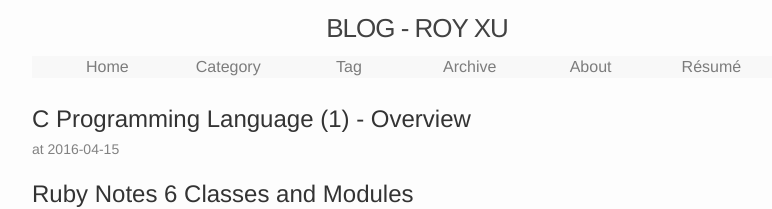
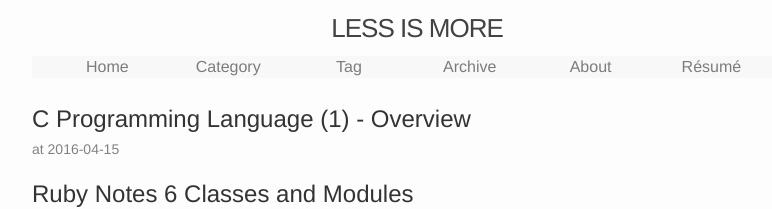
Before and after one commit to ousiax/ousiax.github.io, a Jekyll site: the page built from index.html, in a window 1280 px wide. Shown: the top 209 px of the page, without its empty margins (223-995 px from the left). Built offline with Jekyll 4.4.1, drawn with Linux system fonts in a browser that asks for light colours; the list of posts is cut into pages by our own code.

Commit message:
Update site's title.

```diff
--- a/_config.yml
+++ b/_config.yml
@@ -6,7 +6,7 @@
 # 'jekyll serve'. If you change this file, please restart the server process.
 
 # Site settings
-title: Blog - Roy Xu
+title: LESS IS MORE
 email: qqbuby@gmail.com
 description: > # this means to ignore newlines until "baseurl:"
     一个半瓶子咣当的堆码猿
```
